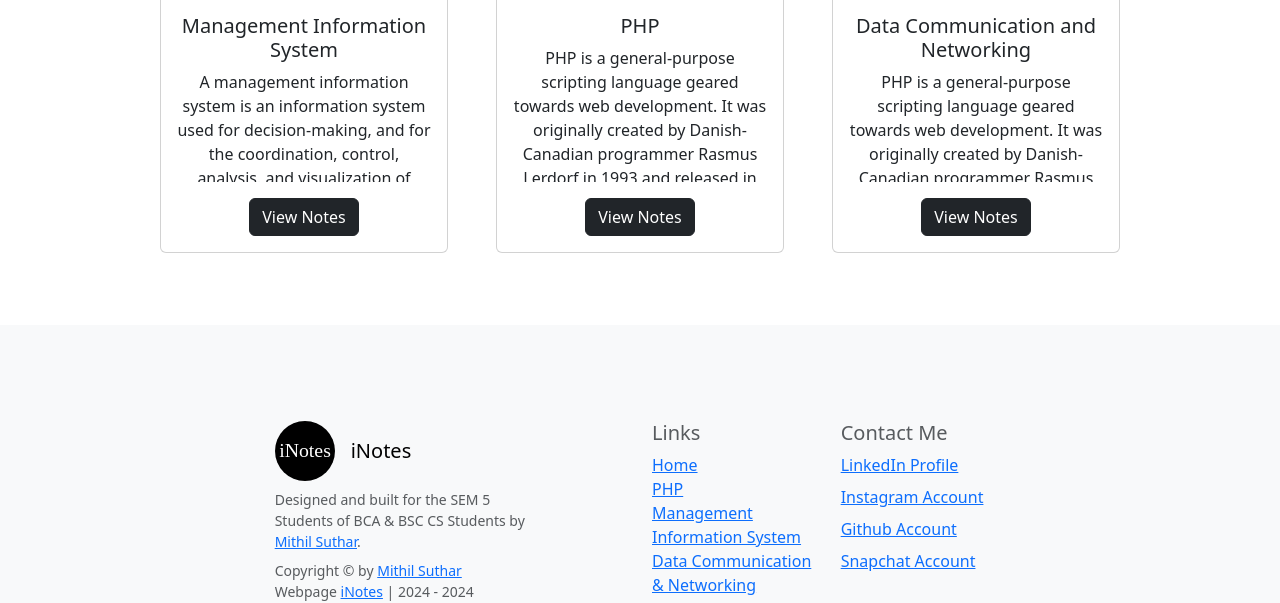
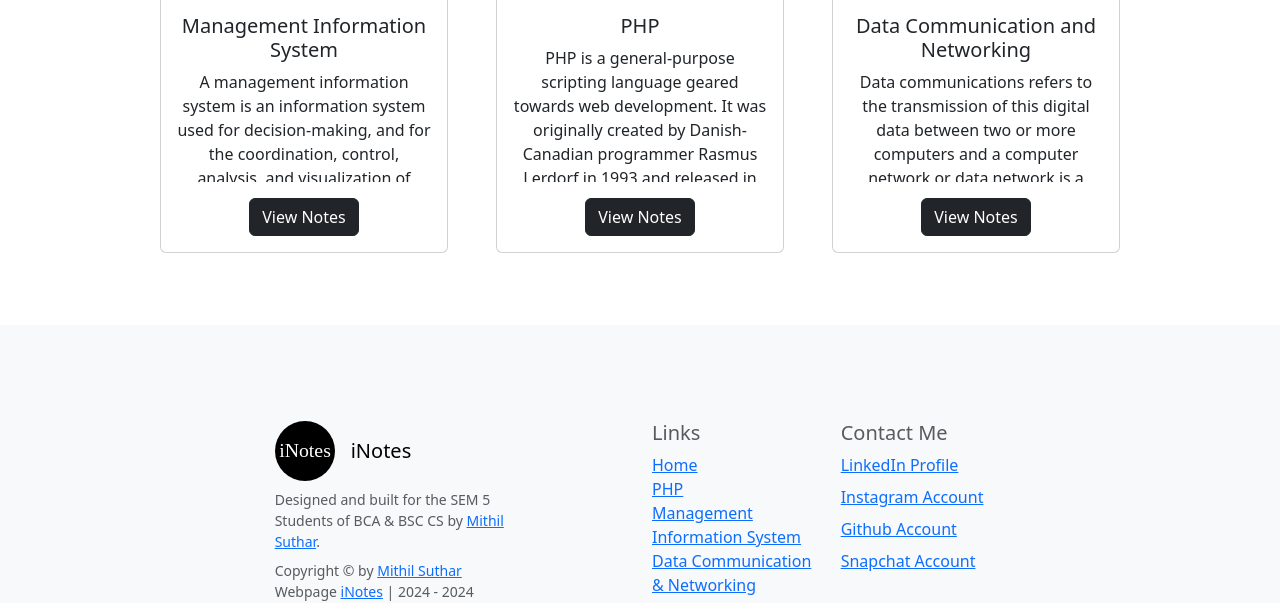
Before and after one commit to Mithil2603/misblog, a React (Create React App) app: page /misblog/home in a window 1280 px wide. Shown: the part 238-841 px from the top of the page. Built offline with nearby package versions, Linux system fonts and the light colour scheme.

Commit message:
minor changes done

```diff
--- a/src/components/Home.js
+++ b/src/components/Home.js
@@ -29,7 +29,7 @@ export default function Home() {
                     <img src={"https://encrypted-tbn0.gstatic.com/images?q=tbn:ANd9GcTABxZtaiAm1S1Y7-bl6PEFegr0tmNkpmMfTA&s"} className="card-img-top img-fluid" alt="PHP thumbnail" />
                     <div className="card-body">
                         <h5 className="card-title">Data Communication and Networking</h5>
-                        <p className="card-text2 ct">PHP is a general-purpose scripting language geared towards web development. It was originally created by Danish-Canadian programmer Rasmus Lerdorf in 1993 and released in 1995. The PHP reference implementation is now produced by the PHP Group.</p>
+                        <p className="card-text2 ct">Data communications refers to the transmission of this digital data between two or more computers and a computer network or data network is a telecommunications network that allows computers to exchange data. The physical connection between networked computing devices is created using either a cable or wireless device.</p>
                         <Link to="/dcn"><a href="/" className="btn btn-dark nostyle">View Notes</a></Link>
                     </div>
                 </div>
--- a/src/components/MyFooter.js
+++ b/src/components/MyFooter.js
@@ -22,7 +22,7 @@ export default function Footer() {
               <span className="fs-5 mx-3">iNotes</span>
             </Link>
             <ul className="list-unstyled small">
-              <li className="mb-2">Designed and built for the SEM 5 Students of BCA & BSC CS Students by <a href="https://linkedin.com/in/sutharmithil">Mithil Suthar</a>.</li>
+              <li className="mb-2">Designed and built for the SEM 5 Students of BCA & BSC CS by <a href="https://linkedin.com/in/sutharmithil">Mithil Suthar</a>.</li>
               <li className="mb-2">Copyright &copy; by <a href="https://linkedin.com/in/sutharmithil" target="_blank" rel="license noopener">Mithil Suthar</a><br></br>Webpage <a href="https://mithil2603.github.io/misblog/" target="_blank" rel="license noopener">iNotes</a> | 2024 - <span id='copyright'>{currentYear}</span></li>
             </ul>
           </div>
```
